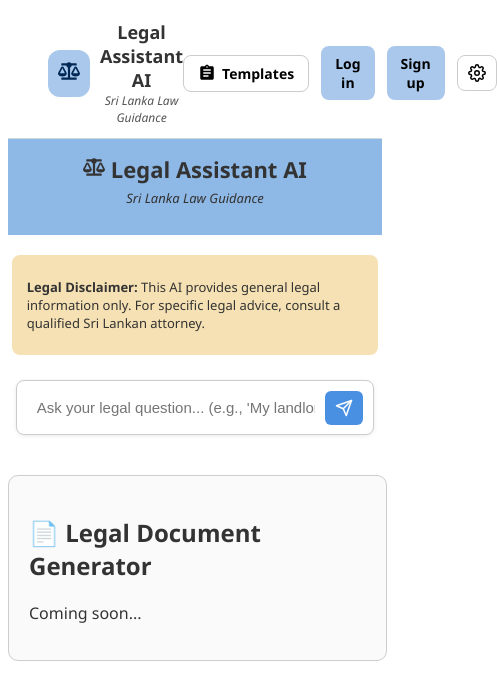
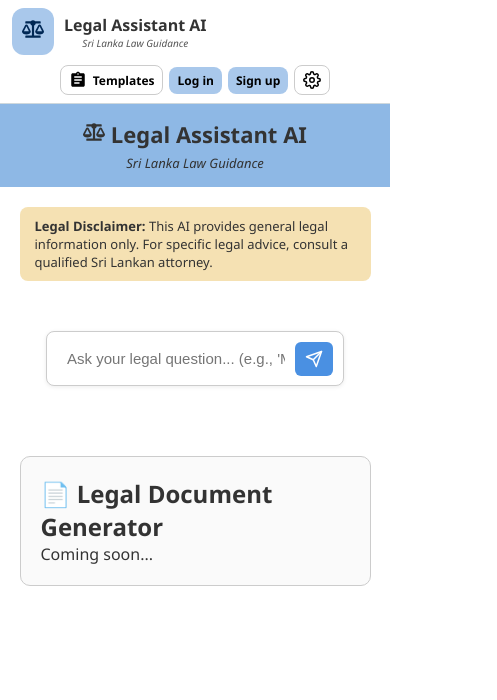
Before and after one commit to kirushikan0508/legal-law-chatbot-mini-project-, a React (Vite) app in the folder frontend/: page /home in a window 390 px wide. Shown: the top 700 px of the page, 497 px wide, since content can reach past the window. Built offline with nearby package versions, Linux system fonts and the light colour scheme.

Commit message:
Responsivenes added and changes made

```diff
--- a/frontend/src/Components/Navbar/Navbar.jsx
+++ b/frontend/src/Components/Navbar/Navbar.jsx
@@ -28,7 +28,7 @@ function Navbar() {
         <Link to="/" className="nav-btn login-btn">
           Log in
         </Link>
-        <Link to="/signup" className="nav-btn signup-btn">
+        <Link to="/?mode=signup" className="nav-btn signup-btn">
           Sign up
         </Link>
         <button className="nav-btn settings-btn" title="Settings">
--- a/frontend/src/Components/Navbar/navbar.css
+++ b/frontend/src/Components/Navbar/navbar.css
@@ -100,3 +100,58 @@
 .btn-icon {
   font-size: 18px;
 }
+
+/* Responsive Navbar */
+@media (max-width: 1024px) {
+  .navbar {
+    padding: 10px 20px;
+  }
+
+  .navbar-right {
+    gap: 8px;
+  }
+
+  .nav-btn {
+    font-size: 13px;
+    padding: 6px 10px;
+  }
+}
+
+@media (max-width: 768px) {
+  .navbar {
+    flex-direction: column;
+    align-items: flex-start;
+    gap: 10px;
+  }
+
+  .navbar-right {
+    width: 100%;
+    display: flex;
+    justify-content: space-between;
+  }
+}
+
+@media (max-width: 480px) {
+  .navbar {
+    padding: 8px 12px;
+  }
+
+  .title-box h2 {
+    font-size: 16px;
+  }
+
+  .title-box p {
+    font-size: 10px;
+  }
+
+  .nav-btn {
+    font-size: 12px;
+    padding: 5px 8px;
+  }
+
+  .navbar-right {
+    flex-wrap: wrap;
+    justify-content: center;
+    gap: 6px;
+  }
+}
--- a/frontend/src/Pages/Auth/Auth.jsx
+++ b/frontend/src/Pages/Auth/Auth.jsx
@@ -1,11 +1,21 @@
-import { useState } from "react";
+import { useState, useEffect } from "react";
 import AuthForm from "../../Components/AuthForm/AuthForm";
 import "./auth.css";
 import { FaBalanceScale } from "react-icons/fa";
+import { useLocation } from "react-router-dom";
 
 
 function Auth() {
+  const location = useLocation();
   const [isLogin, setIsLogin] = useState(true);
+
+  // Detect query parameter to switch modes
+  useEffect(() => {
+    const params = new URLSearchParams(location.search);
+    const mode = params.get("mode");
+    setIsLogin(mode !== "signup"); // if mode=signup → false
+  }, [location]);
+
 
   return (
     <div className="auth-container">
--- a/frontend/src/Pages/Auth/auth.css
+++ b/frontend/src/Pages/Auth/auth.css
@@ -3,6 +3,7 @@
   flex-direction: column;
   align-items: center;
   padding: 30px;
+  font-family: "Segoe UI", Arial, sans-serif;
 }
 
 .auth-header {
@@ -55,3 +56,48 @@
   color: #fff;
   font-weight: bold;
 }
+
+/* Responsive Auth Page */
+@media (max-width: 768px) {
+  .auth-container {
+    padding: 10px;
+  }
+
+  .auth-box {
+    width: 90%;
+    padding: 20px;
+  }
+
+  .toggle-buttons {
+    flex-direction: column;
+    gap: 10px;
+  }
+
+  .toggle-buttons button {
+    width: 100%;
+  }
+
+  .form input {
+    width: 100%;
+  }
+
+  .submit-btn, .google-btn {
+    width: 100%;
+  }
+}
+
+@media (max-width: 480px) {
+  .auth-header h1 {
+    font-size: 18px;
+    text-align: center;
+  }
+
+  .auth-header p {
+    font-size: 12px;
+    text-align: center;
+  }
+
+  .auth-box {
+    padding: 15px;
+  }
+}
--- a/frontend/src/Pages/Home/home.css
+++ b/frontend/src/Pages/Home/home.css
@@ -46,3 +46,44 @@
   text-align: left;
   background-color: #fafafa;
 }
+
+/* Responsive Home Layout */
+@media (max-width: 1024px) {
+  .chat-section {
+    width: 90%;
+    margin: 0 auto;
+  }
+
+  .chat-input {
+    flex-direction: column;
+    gap: 8px;
+  }
+
+  .chat-input input {
+    width: 100%;
+  }
+
+  .chat-input button {
+    width: 100%;
+  }
+}
+
+@media (max-width: 600px) {
+  .chat-section {
+    padding: 10px;
+  }
+
+  .chat-input {
+    flex-direction: column;
+  }
+
+  .chat-input input {
+    font-size: 14px;
+    padding: 10px;
+  }
+
+  .chat-input button {
+    font-size: 14px;
+    padding: 10px;
+  }
+}
--- a/frontend/src/index.css
+++ b/frontend/src/index.css
@@ -0,0 +1,10 @@
+* {
+  box-sizing: border-box;
+  margin: 0;
+  padding: 0;
+}
+
+body {
+  font-family: "Segoe UI", Arial, sans-serif;
+  overflow-x: hidden;
+}
```
